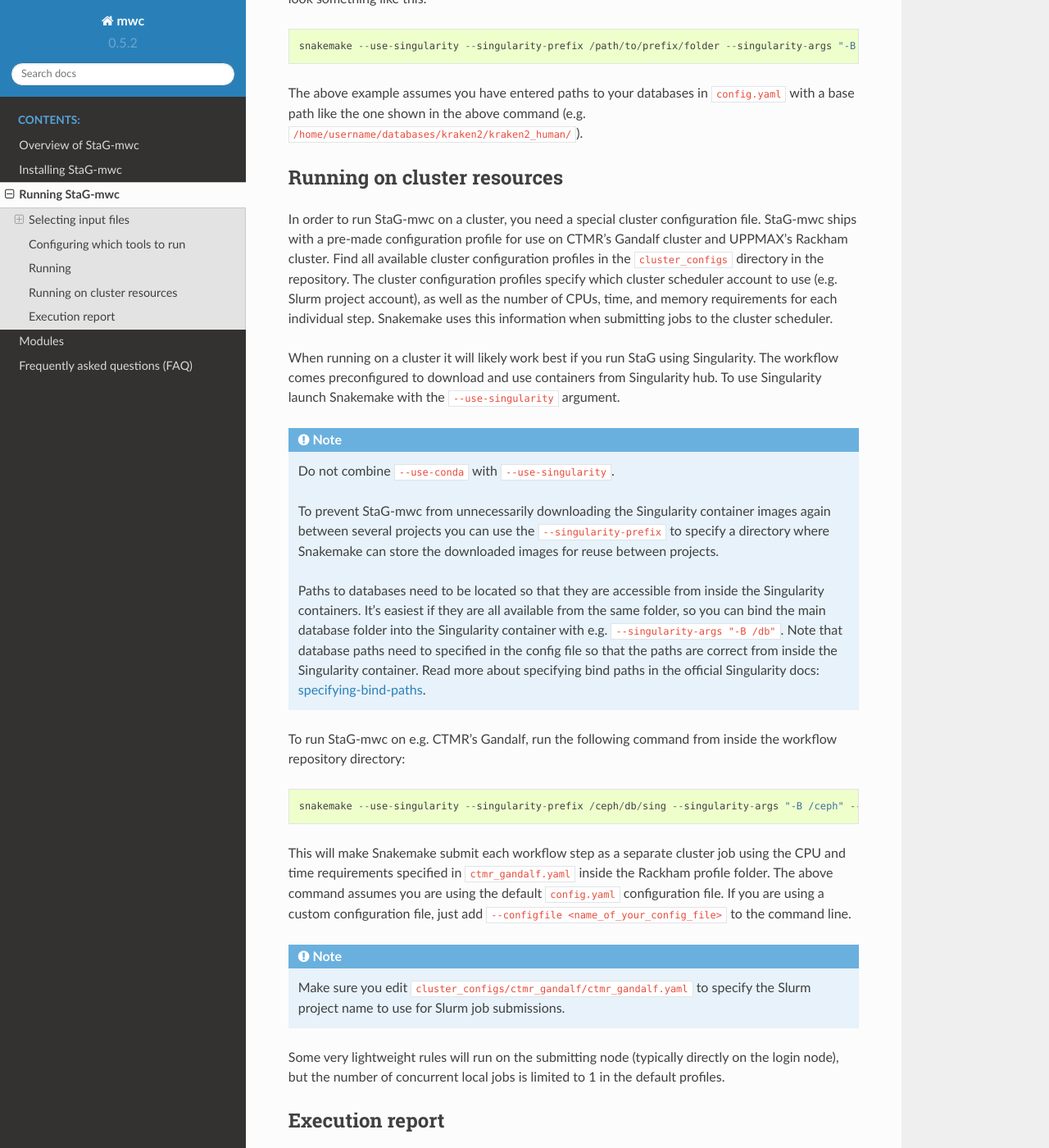
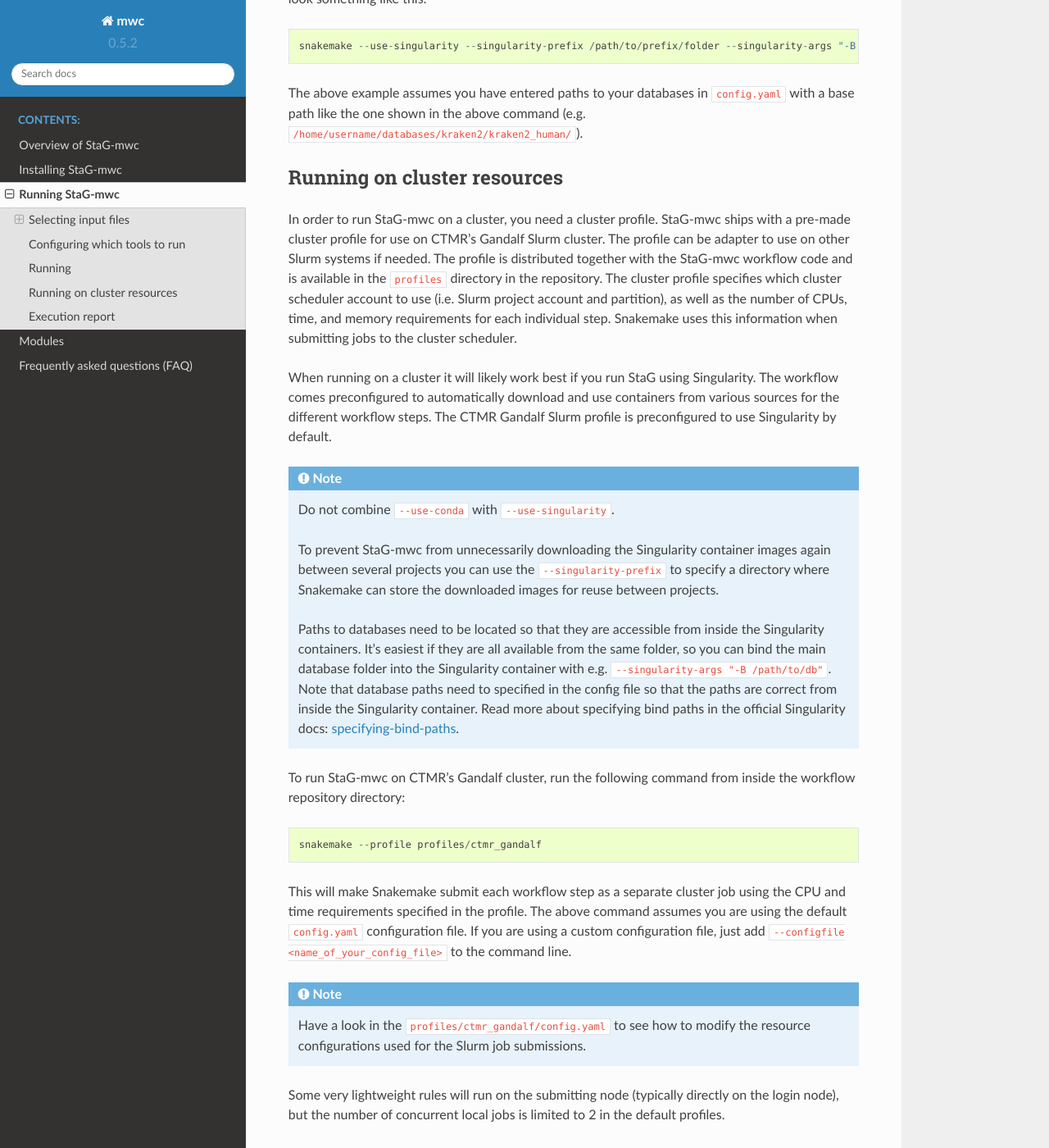
Before and after one commit to ctmrbio/stag-mwc, a Sphinx documentation site: the page built from docs/source/running.rst, in a window 1280 px wide and 1400 px high, scrolled down 3591 px. Shown: the whole window at 82% size. Built offline with Sphinx 7.4.7 and the Read the Docs theme 2.0.0, drawn with Linux system fonts in a browser that asks for light colours; some of the changed text lies outside the part shown.

Commit message:
Update docs regarding profiles

```diff
--- a/docs/source/running.rst
+++ b/docs/source/running.rst
@@ -129,12 +129,12 @@ equivalent.
     If several people are running StaG-mwc on a shared server or on a shared
     file system, it can be useful to use the
     ``--singularity-prefix``/``--conda-prefix`` parameter to use a common
-    folder to store the conda environments created by StaG-mwc, so they can be
+    folder to store the conda environments created by |full_name|, so they can be
     re-used between different people or analyses. This reduces the risk of
     producing several copies of the same conda environment in different
-    folders. This is also often necessary when running on cluster systems where
-    paths are usually very deep. Then for example create a folder in your home
-    directory and use that with the
+    folders. This is can also be necessary when running on cluster systems
+    where paths are usually very deep. Then for example create a folder in your
+    home directory and use that with the
     ``--singularity-prefix``/``--conda-prefix`` option.
 
 If you want to keep your customized ``config.yaml`` in a separate file, let's
@@ -170,19 +170,20 @@ The above example assumes you have entered paths to your databases in
 
 Running on cluster resources
 ****************************
-In order to run |full_name| on a cluster, you need a special cluster
-configuration file.  |full_name| ships with a pre-made configuration profile
-for use on CTMR's Gandalf cluster and UPPMAX's Rackham cluster.  Find all
-available cluster configuration profiles in the ``cluster_configs`` directory
-in the repository. The cluster configuration profiles specify which cluster
-scheduler account to use (e.g.  Slurm project account), as well as the number
-of CPUs, time, and memory requirements for each individual step. Snakemake uses
-this information when submitting jobs to the cluster scheduler.
+In order to run |full_name| on a cluster, you need a cluster profile.
+|full_name| ships with a pre-made cluster profile for use on CTMR's Gandalf
+Slurm cluster. The profile can be adapter to use on other Slurm systems if
+needed. The profile is distributed together with the |full_name| workflow code
+and is available in the ``profiles`` directory in the repository. The cluster
+profile specifies which cluster scheduler account to use (i.e.  Slurm project
+account and partition), as well as the number of CPUs, time, and memory
+requirements for each individual step. Snakemake uses this information when
+submitting jobs to the cluster scheduler.
 
 When running on a cluster it will likely work best if you run StaG using
-Singularity. The workflow comes preconfigured to download and use containers
-from Singularity hub. To use Singularity launch Snakemake with the
-``--use-singularity`` argument.
+Singularity. The workflow comes preconfigured to automatically download and use
+containers from various sources for the different workflow steps. The CTMR
+Gandalf Slurm profile is preconfigured to use Singularity by default.
 
 .. _specifying-bind-paths: https://sylabs.io/guides/3.5/user-guide/bind_paths_and_mounts.html#specifying-bind-paths
 
@@ -198,33 +199,35 @@ from Singularity hub. To use Singularity launch Snakemake with the
     Paths to databases need to be located so that they are accessible from
     inside the Singularity containers. It's easiest if they are all available
     from the same folder, so you can bind the main database folder into the
-    Singularity container with e.g. ``--singularity-args "-B /db"``. Note that
-    database paths need to specified in the config file so that the paths are
-    correct from inside the Singularity container. Read more about specifying
-    bind paths in the official Singularity docs: specifying-bind-paths_.
+    Singularity container with e.g. ``--singularity-args "-B /path/to/db"``.
+    Note that database paths need to specified in the config file so that the
+    paths are correct from inside the Singularity container. Read more about
+    specifying bind paths in the official Singularity docs:
+    specifying-bind-paths_.
 
-To run |full_name| on e.g. CTMR's Gandalf, run the following command from
+To run |full_name| on CTMR's Gandalf cluster, run the following command from
 inside the workflow repository directory::
 
-    snakemake --use-singularity --singularity-prefix /ceph/db/sing --singularity-args "-B /ceph" --profile cluster_configs/ctmr_gandalf
+    snakemake --profile profiles/ctmr_gandalf
 
 This will make Snakemake submit each workflow step as a separate cluster job
-using the CPU and time requirements specified in ``ctmr_gandalf.yaml`` inside the
-Rackham profile folder. The above command assumes you are using the default
-``config.yaml`` configuration file. If you are using a custom configuration
-file, just add ``--configfile <name_of_your_config_file>`` to the command line.
+using the CPU and time requirements specified in the profile.  The above
+command assumes you are using the default ``config.yaml`` configuration file.
+If you are using a custom configuration file, just add ``--configfile
+<name_of_your_config_file>`` to the command line.
 
 .. note::
 
-    Make sure you edit ``cluster_configs/ctmr_gandalf/ctmr_gandalf.yaml`` to
-    specify the Slurm project name to use for Slurm job submissions.
+    Have a look in the ``profiles/ctmr_gandalf/config.yaml`` to see how to
+    modify the resource configurations used for the Slurm job submissions.
 
 Some very lightweight rules will run on the submitting node (typically directly
-on the login node), but the number of concurrent local jobs is limited to 1 in
+on the login node), but the number of concurrent local jobs is limited to 2 in
 the default profiles.
 
 
 Execution report
 ****************
 Snakemake provides facilites to produce an HTML report of the execution of the
-workflow. An HTML report is automatically created when the workflow finishes.
+workflow. A zipped HTML report is automatically created when the workflow
+finishes.
```
Also changed, not shown: other parts of docs/source/running.rst (+1 -1 lines).
